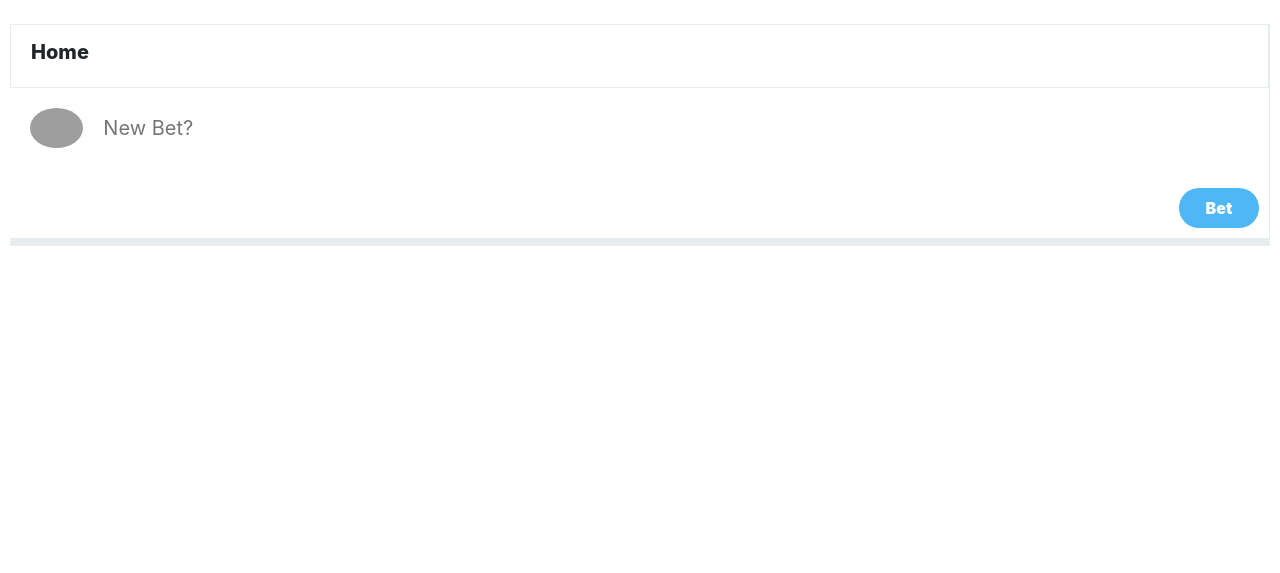
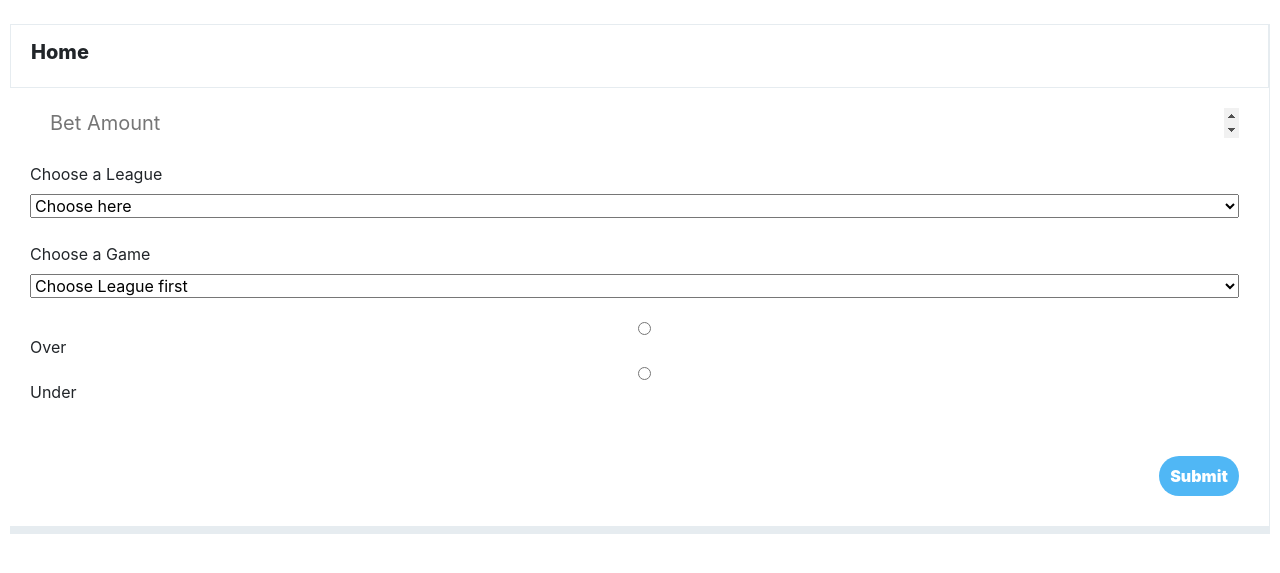
Before and after one commit to jackschlehr2/gamblersparadise, a Flask app: page /feed in a window 1280 px wide. Shown: the part 73-646 px from the top of the page. Run offline with Flask 2, Linux system fonts and the light colour scheme; the visitor is signed in with stand-in values (Sample User, id 1); data that the repository does not hold is empty; some libraries are stand-ins or nearby versions; grey boxes are pictures that could not be loaded.

Commit message:
created feeed

```diff
--- a/flaskr/app.py
+++ b/flaskr/app.py
@@ -122,11 +122,6 @@ def add_friend(username):
 
 
 
-
-
-
-
-
 @app.route('/login', methods=['POST', 'GET'] )
 def login():
     if request.method=='GET':
@@ -244,7 +239,13 @@ def get_bets():
     curr = conn.cursor()
     curr.execute("SELECT * FROM bets" )
     data = curr.fetchall()
-    print(data)
+    data = list(data)
+    for index, bet in enumerate( data ):
+        id = str(bet[5])
+        league = str(bet[7])
+        curr.execute("Select * FROM " + league + " where id=\"" + id + "\"" )
+        teams = curr.fetchall()[0]
+        data[index] = list(data[index]) + list(teams)
     return data
 
 
@@ -265,16 +266,16 @@ def bet():
         else:
             _OU = 0
         _type = "OU"
-        print(type(_bet_amount),_bet_league,_game_id,_OU)
         if _bet_amount and _bet_league and _game_id:
             conn = mysql.connection
             curr = conn.cursor()
-            query = "INSERT INTO bets (amount, submitted_date, user_id, type, game_id, ou, league) \
-                          VALUES ({_bet_amount}, \"{date}\", {user_id}, \"{_type}\", \"{_game_id}\", \"{_OU}\", \"{_bet_league}\")".format( _bet_amount=_bet_amount,  date=str(date.today()), user_id=int(session['user_id']),_type=_type, _game_id=_game_id,_OU=int(_OU), _bet_league=_bet_league )
+            print(session["user_name"])
+            query = "INSERT INTO bets (amount, submitted_date, user_id, type, game_id, ou, league, user_username) \
+                          VALUES ({_bet_amount}, NOW(), {user_id}, \"{_type}\", \"{_game_id}\", \"{_OU}\", \"{_bet_league}\", \"{user_username}\")".format( _bet_amount=_bet_amount,  date=str(date.today()), user_id=int(session['user_id']),_type=_type, _game_id=_game_id,_OU=int(_OU), _bet_league=_bet_league,user_username=session["user_name"] )
             print(query)
             curr.execute( query )
             conn.commit()
-            return {'status':'success'}
+            return redirect( "feed" )
         else:
             return {'status':'fail'}
 
@@ -325,8 +326,8 @@ def insert_games( league, games, bet_type ):
 @app.route( '/get-games', methods=['GET'] )
 def get_games():
     league = request.args.get("league")
-    games = get_odds(league)
-    insert_games(league, games, 'OU' )
+    #games = get_odds(league)
+    #insert_games(league, games, 'OU' )
     conn = mysql.connection
     curr = conn.cursor()
     query = "SELECT id, home_team, away_team, DATE_FORMAT(date,'%y-%m-%d'), OU FROM {league} where date > CURDATE() order by date desc limit 10".format(league=request.args['league'])
@@ -347,6 +348,6 @@ def logout():
 
 
 if __name__== "__main__":
-    app.run(port=5004, host="0.0.0.0")
+    app.run(port=5000, host="0.0.0.0")
 
 # 0 7 * * * 7:00am everyday
--- a/flaskr/templates/feed.html
+++ b/flaskr/templates/feed.html
@@ -12,15 +12,33 @@
 
     <!-- tweetbox starts -->
     <div class="tweetBox">
-      <form>
+      <form id="betform" class="new-bet" method=POST action="/new-bet">
         <div class="tweetbox__input">
-          <img
-            src="https://i.pinimg.com/originals/a6/58/32/a65832155622ac173337874f02b218fb.png"
-            alt=""
-          />
-          <input type="text" placeholder="New Bet?" />
+          <label for="betAmount" class="sr-only">Bet Amount</label>
+                <input type="number" name="betAmount" id="inputBet" placeholder="Bet Amount" required autofocus>
+              <br>
+
+
+            <label for="league" >Choose a League</label>
+                <select name="league" id="league" form="betform" onchange="get_games(value)" required autofocus>
+                  <option selected disabled>Choose here</option>
+                  <option value="americanfootball_nfl">NFL</option>
+                  <option value="basketball_nba">NBA</option>
+                  <option value="americanfootball_ncaaf">NCAAF</option>
+                </select>
+                <input type="hidden" name="league">
+              <br>
+
+            <label for="Game">Choose a Game</label>
+                <select name="game" id="game"  form="betform"required>
+                  <option selected disabled>Choose League first</option>
+                </select>
+            <br>
+            <input class="radio" type="radio" id="over" name="OU" value="over"><label for="over">Over</label>
+            <input class="radio" type="radio" id="under" name="OU" value="under"><label for="under">Under</label>
+                <br>
+            <button  type=submit id="btnSubmit" class="tweetBox__tweetButton">Submit</button>
         </div>
-        <button class="tweetBox__tweetButton">Bet</button>
       </form>
     </div>
     <!-- tweetbox ends -->
@@ -38,22 +56,59 @@
       <div class="post__body">
         <div class="post__header">
           <div class="post__headerText">
-            <h3>{{bet[0]}}</h3>
+            <h3>{{bet[8]}}</h3>
           </div>
           <div class="post__headerDescription">
-            <p>{{bet}}</p>
+            <h6>{{ bet[10] }} vs. {{ bet[11] }} on {{bet[12]}} </h6>
+            {% if bet[6] == 1 %}
+              <p>{{bet[0]}} on OVER {{bet[3]}} points</p>
+            {% else %}
+            <p>{{bet[0]}} on UNDER {{bet[3]}} points</p>
+            {% endif %}
+            <!-- <p>{{bet}}</p> -->
           </div>
         </div>
         <div class="post__footer">
           <span class="material-icons"> Like </span>
+          <spam class="material-icons" style="color: grey;">{{bet[1]}}</spam>
           <span class="material-icons"> Comment </span>
         </div>
       </div>
     </div>
     {% endfor %}
     <!-- post ends -->
+</div>
+    <script>
+      function get_games(league){
+        removeGames();
+        $("select#game").hide()
 
+        var serializedData = $("select#league").serialize();
+        console.log( serializedData );
+        $.ajax({
+          type: "GET",
+          url: "/get-games",
+          data: serializedData,
+          success: function( response ){
 
+            games = response['success']
+            $.each(games, function(i, teams){
+              $('select#game').append('<option value="'+teams[0]+'">' + teams[1] + ' vs ' + teams[2] + ' ' + teams[3] + ' ' + teams[4] + '</option>' );
+                console.log( teams );
+              });
+            $("select#game").show()
+
+          },
+          error: function( xhr, status, error ){
+            console.log( "request failed " );
+          }
+        });
+      }
+      function removeGames(){
+        const myNode = document.getElementById("game");
+        myNode.innerHTML = '';
+      }
+    </script>
     <style>
         * {
             margin: 0;
@@ -180,8 +235,11 @@
           .tweetbox__input {
             display: flex;
             padding: 20px;
+            flex-direction: column;
           }
-
+          form input.radio{
+            display: inline;
+          }
           .tweetbox__input input {
             flex: 1;
             margin-left: 20px;
```
Also changed, not shown: flaskr/README.md (added).
